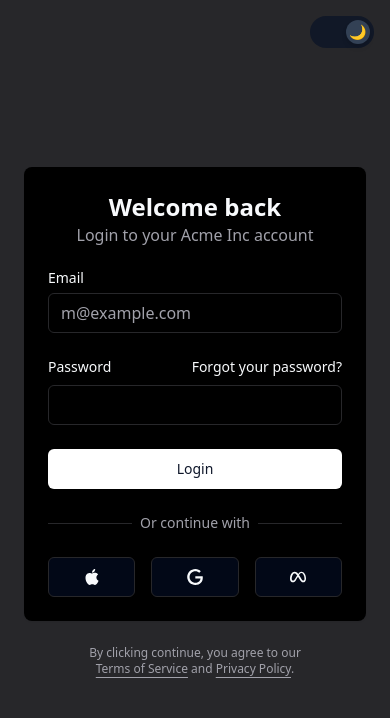
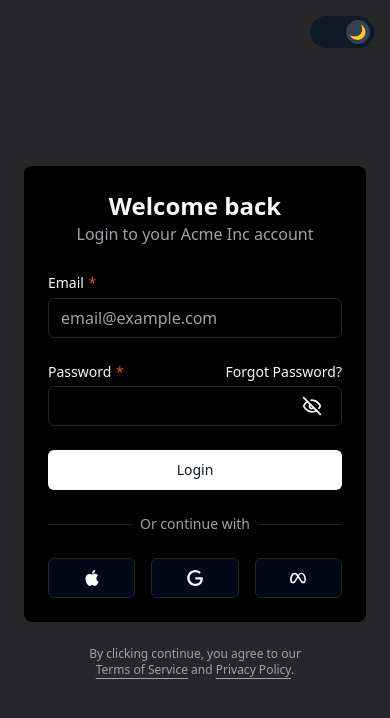
Before and after one commit to agilevisiondev/starter-ui, a React (Vite) app: page /auth/login in a window 390 px wide. Shown: the top 718 px of the page. Built offline with nearby package versions, Linux system fonts and the light colour scheme.

Commit message:
Made login form function using react- hook form and added zod validation

```diff
--- a/src/App.tsx
+++ b/src/App.tsx
@@ -37,7 +37,6 @@ function App() {
           path: "add-course",
           element: <AddCourse />, //? Courses Listing and Add Routes
         },
-
         {
           path: "test",
           element: <Test />, //? Tests Route
--- a/src/components/elements/SimpleFormField.tsx
+++ b/src/components/elements/SimpleFormField.tsx
@@ -1,2 +1,102 @@
 // inputs - text, number, email,
 // options - radio, checkbox, range, select, multiselect
+
+import { FormControl, FormField, FormItem, FormLabel, FormMessage } from "@/components/ui/form";
+import { Input } from "@/components/ui/input";
+import { Eye, EyeOff } from "lucide-react";
+import { useState } from "react";
+import { Link } from "react-router-dom";
+
+interface SimpleFormField {
+  form: any;
+  type: string;
+  name: string;
+  label: string;
+  required?: boolean;
+  disabled?: boolean;
+  className?: string;
+}
+
+export default function SimpleFormField({
+  form,
+  type,
+  name,
+  label,
+  required = false,
+  disabled = false,
+  className,
+}: SimpleFormField) {
+  switch (type) {
+    case "email":
+      return (
+        <FormField
+          control={form.control}
+          name={name}
+          render={({ field }) => (
+            <FormItem>
+              <FormLabel>
+                {label} {required && <Required />}
+              </FormLabel>
+              <FormControl>
+                <Input type={type} {...field} placeholder="email@example.com" />
+              </FormControl>
+              <FormMessage />
+            </FormItem>
+          )}
+        />
+      );
+    case "password":
+      const [visible, setVisible] = useState(false);
+      const iconClass = "self-center w-5 h-5 -ml-10 cursor-pointer";
+      return (
+        <FormField
+          control={form.control}
+          name={name}
+          render={({ field }) => (
+            <FormItem>
+              <div className="flex items-center justify-between">
+                <FormLabel>
+                  {label} {required && <Required />}
+                </FormLabel>
+                <Link to="#" className="text-sm underline-offset-2 hover:underline">
+                  Forgot Password?
+                </Link>
+              </div>
+              <div className="flex">
+                <FormControl>
+                  <Input type={visible ? "text" : "password"} {...field} />
+                </FormControl>
+                {visible ? (
+                  <Eye className={iconClass} onClick={() => setVisible(!visible)} />
+                ) : (
+                  <EyeOff className={iconClass} onClick={() => setVisible(!visible)} />
+                )}
+              </div>
+              <FormMessage />
+            </FormItem>
+          )}
+        />
+      );
+    default:
+      return (
+        <FormField
+          control={form.control}
+          name={name}
+          render={() => (
+            <FormItem>
+              <FormLabel>
+                {label}
+                {required && <Required />}
+              </FormLabel>
+              <FormControl>
+                <Input type="text" />
+              </FormControl>
+              <FormMessage />
+            </FormItem>
+          )}
+        />
+      );
+  }
+}
+
+const Required = () => <span className="ml-px text-red-500">*</span>;
--- a/src/components/login-form.tsx
+++ b/src/components/login-form.tsx
@@ -1,23 +1,46 @@
 import { cn } from "@/lib/utils";
 import { Button } from "@/components/ui/button";
 import { Card, CardContent } from "@/components/ui/card";
-import { Input } from "@/components/ui/input";
-import { Label } from "@/components/ui/label";
 import { Link, useNavigate } from "react-router-dom";
-import LoginPageImage from "@/assets/placeholder.svg"
+import LoginPageImage from "@/assets/placeholder.svg";
+import { z } from "zod";
+import { useForm } from "react-hook-form";
+import { zodResolver } from "@hookform/resolvers/zod";
+import { Form } from "@/components/ui/form";
+import SimpleFormField from "@/components/elements/SimpleFormField";
 
-//TODO @ujjwalSGL  Add types for all the possible props
+const loginFormSchema = z.object({
+  email: z.string().email({ message: "Must be a valid email address" }),
+  password: z.string().min(6, { message: "Password must be 6 or more characters long" }).max(18),
+});
 
-export function LoginForm({
-  className,
-  ...props
-}: React.ComponentProps<"div">) {
+type LoginFormType = z.infer<typeof loginFormSchema>;
+
+//TODO Clean up css
+
+export function LoginForm({ className, ...props }: React.ComponentProps<"div">) {
   const navigate = useNavigate();
+
+  const LoginForm = useForm<LoginFormType>({
+    resolver: zodResolver(loginFormSchema),
+    defaultValues: {
+      email: "",
+      password: "",
+    },
+  });
+
+  function onSubmitLogin(values: LoginFormType) {
+    console.log(values);
+    //TODO Login API Integration function
+    navigate("/");
+  }
+
   return (
     <div className={cn("flex flex-col gap-6", className)} {...props}>
       <Card className="overflow-hidden dark:bg-black">
         <CardContent className="grid p-0 md:grid-cols-2">
-          <form className="p-6 md:p-8">
+          <Form {...LoginForm}>
+            <form className="p-6 md:p-8" onSubmit={LoginForm.handleSubmit(onSubmitLogin)}>
               <div className="flex flex-col gap-6">
                 <div className="flex flex-col items-center text-center">
                   <h1 className="text-2xl font-bold">Welcome back</h1>
@@ -25,36 +48,13 @@ export function LoginForm({
                     Login to your Acme Inc account
                   </p>
                 </div>
-              <div className="grid gap-2">
-                <Label htmlFor="email">Email</Label>
-                <Input
-                  id="email"
-                  type="email"
-                  placeholder="m@example.com"
-                  required
-                />
-              </div>
-              <div className="grid gap-2">
-                <div className="flex items-center">
-                  <Label htmlFor="password">Password</Label>
-                  <a
-                    href="#"
-                    className="ml-auto text-sm underline-offset-2 hover:underline"
-                  >
-                    Forgot your password?
-                  </a>
-                </div>
-                <Input id="password" type="password" required />
-              </div>
-              <Button
-                type="submit"
-                className="w-full dark:bg-white"
-                onClick={() => navigate("/")}
-              >
+                <SimpleFormField form={LoginForm} label="Email" type="email" required name="email" />
+                <SimpleFormField form={LoginForm} label="Password" type="password" required name="password" />
+                <Button type="submit" className="w-full dark:bg-white" onClick={LoginForm.handleSubmit(onSubmitLogin)}>
                   Login
                 </Button>
-              <div className="relative text-center text-sm after:absolute after:inset-0 after:top-1/2 after:z-0 after:flex after:items-center after:border-t after:border-zinc-800">
-                <span className="relative z-10 bg-background px-2 text-muted-foreground dark:text-zinc-400 dark:bg-black">
+                <div className="relative text-sm text-center after:absolute after:inset-0 after:top-1/2 after:z-0 after:flex after:items-center after:border-t after:border-zinc-800">
+                  <span className="relative z-10 px-2 bg-background text-muted-foreground dark:text-zinc-400 dark:bg-black">
                     Or continue with
                   </span>
                 </div>
@@ -87,7 +87,7 @@ export function LoginForm({
                     <span className="sr-only">Login with Meta</span>
                   </Button>
                 </div>
-              {/* <div className="text-center text-sm">
+                {/* <div className="text-sm text-center">
                 Don&apos;t have an account?{" "}
                 <a href="#" className="underline underline-offset-4">
                   Sign up
@@ -95,6 +95,7 @@ export function LoginForm({
               </div> */}
               </div>
             </form>
+          </Form>
           <div className="relative hidden bg-muted md:block">
             <img
               src={LoginPageImage}
@@ -105,8 +106,7 @@ export function LoginForm({
         </CardContent>
       </Card>
       <div className="text-balance text-center text-xs text-muted-foreground [&_a]:underline [&_a]:underline-offset-4 hover:[&_a]:text-primary dark:text-zinc-400">
-        By clicking continue, you agree to our{" "}
-        <Link to="#">Terms of Service</Link> and{" "}
+        By clicking continue, you agree to our <Link to="#">Terms of Service</Link> and{" "}
         <Link to="#">Privacy Policy</Link>.
       </div>
     </div>
--- a/src/components/ui/form.tsx
+++ b/src/components/ui/form.tsx
@@ -1,14 +1,7 @@
 import * as React from "react";
 import * as LabelPrimitive from "@radix-ui/react-label";
 import { Slot } from "@radix-ui/react-slot";
-import {
-  Controller,
-  ControllerProps,
-  FieldPath,
-  FieldValues,
-  FormProvider,
-  useFormContext,
-} from "react-hook-form";
+import { Controller, ControllerProps, FieldPath, FieldValues, FormProvider, useFormContext } from "react-hook-form";
 
 import { cn } from "@/lib/utils";
 import { Label } from "@/components/ui/label";
@@ -17,18 +10,16 @@ const Form = FormProvider;
 
 type FormFieldContextValue<
   TFieldValues extends FieldValues = FieldValues,
-  TName extends FieldPath<TFieldValues> = FieldPath<TFieldValues>
+  TName extends FieldPath<TFieldValues> = FieldPath<TFieldValues>,
 > = {
   name: TName;
 };
 
-const FormFieldContext = React.createContext<FormFieldContextValue>(
-  {} as FormFieldContextValue
-);
+const FormFieldContext = React.createContext<FormFieldContextValue>({} as FormFieldContextValue);
 
 const FormField = <
   TFieldValues extends FieldValues = FieldValues,
-  TName extends FieldPath<TFieldValues> = FieldPath<TFieldValues>
+  TName extends FieldPath<TFieldValues> = FieldPath<TFieldValues>,
 >({
   ...props
 }: ControllerProps<TFieldValues, TName>) => {
@@ -66,22 +57,19 @@ type FormItemContextValue = {
   id: string;
 };
 
-const FormItemContext = React.createContext<FormItemContextValue>(
-  {} as FormItemContextValue
-);
+const FormItemContext = React.createContext<FormItemContextValue>({} as FormItemContextValue);
 
-const FormItem = React.forwardRef<
-  HTMLDivElement,
-  React.HTMLAttributes<HTMLDivElement>
->(({ className, ...props }, ref) => {
+const FormItem = React.forwardRef<HTMLDivElement, React.HTMLAttributes<HTMLDivElement>>(
+  ({ className, ...props }, ref) => {
     const id = React.useId();
 
     return (
       <FormItemContext.Provider value={{ id }}>
-      <div ref={ref} className={cn("space-y-2", className)} {...props} />
+        <div ref={ref} className={cn("space-y-1", className)} {...props} />
       </FormItemContext.Provider>
     );
-});
+  },
+);
 FormItem.displayName = "FormItem";
 
 const FormLabel = React.forwardRef<
@@ -90,61 +78,38 @@ const FormLabel = React.forwardRef<
 >(({ className, ...props }, ref) => {
   const { error, formItemId } = useFormField();
 
-  return (
-    <Label
-      ref={ref}
-      className={cn(error && "text-red-500", className)}
-      htmlFor={formItemId}
-      {...props}
-    />
-  );
+  return <Label ref={ref} className={cn(error && "text-red-500", className)} htmlFor={formItemId} {...props} />;
 });
 FormLabel.displayName = "FormLabel";
 
-const FormControl = React.forwardRef<
-  React.ElementRef<typeof Slot>,
-  React.ComponentPropsWithoutRef<typeof Slot>
->(({ ...props }, ref) => {
-  const { error, formItemId, formDescriptionId, formMessageId } =
-    useFormField();
+const FormControl = React.forwardRef<React.ElementRef<typeof Slot>, React.ComponentPropsWithoutRef<typeof Slot>>(
+  ({ ...props }, ref) => {
+    const { error, formItemId, formDescriptionId, formMessageId } = useFormField();
 
     return (
       <Slot
         ref={ref}
         id={formItemId}
-      aria-describedby={
-        !error
-          ? `${formDescriptionId}`
-          : `${formDescriptionId} ${formMessageId}`
-      }
+        aria-describedby={!error ? `${formDescriptionId}` : `${formDescriptionId} ${formMessageId}`}
         aria-invalid={!!error}
         {...props}
       />
     );
-});
+  },
+);
 FormControl.displayName = "FormControl";
 
-const FormDescription = React.forwardRef<
-  HTMLParagraphElement,
-  React.HTMLAttributes<HTMLParagraphElement>
->(({ className, ...props }, ref) => {
+const FormDescription = React.forwardRef<HTMLParagraphElement, React.HTMLAttributes<HTMLParagraphElement>>(
+  ({ className, ...props }, ref) => {
     const { formDescriptionId } = useFormField();
 
-  return (
-    <p
-      ref={ref}
-      id={formDescriptionId}
-      className={cn("text-sm text-muted-foreground", className)}
-      {...props}
-    />
+    return <p ref={ref} id={formDescriptionId} className={cn("text-sm text-muted-foreground", className)} {...props} />;
+  },
 );
-});
 FormDescription.displayName = "FormDescription";
 
-const FormMessage = React.forwardRef<
-  HTMLParagraphElement,
-  React.HTMLAttributes<HTMLParagraphElement>
->(({ className, children, ...props }, ref) => {
+const FormMessage = React.forwardRef<HTMLParagraphElement, React.HTMLAttributes<HTMLParagraphElement>>(
+  ({ className, children, ...props }, ref) => {
     const { error, formMessageId } = useFormField();
     const body = error ? String(error?.message) : children;
 
@@ -153,25 +118,12 @@ const FormMessage = React.forwardRef<
     }
 
     return (
-    <p
-      ref={ref}
-      id={formMessageId}
-      className={cn("text-sm font-medium text-destructive", className)}
-      {...props}
-    >
+      <p ref={ref} id={formMessageId} className={cn("text-xs font-medium text-destructive", className)} {...props}>
         {body}
       </p>
     );
-});
+  },
+);
 FormMessage.displayName = "FormMessage";
 
-export {
-  useFormField,
-  Form,
-  FormItem,
-  FormLabel,
-  FormControl,
-  FormDescription,
-  FormMessage,
-  FormField,
-};
+export { useFormField, Form, FormItem, FormLabel, FormControl, FormDescription, FormMessage, FormField };
--- a/tailwind.config.js
+++ b/tailwind.config.js
@@ -6,86 +6,85 @@ module.exports = {
   theme: {
     container: {
       center: true,
-  		padding: '2rem',
+      padding: "2rem",
       screens: {
-  			'2xl': '1400px'
-  		}
+        "2xl": "1400px",
+      },
     },
     extend: {
       colors: {
-  			border: 'hsl(var(--border))',
-  			input: 'hsl(var(--input))',
-  			ring: 'hsl(var(--ring))',
-  			background: 'hsl(var(--background))',
-  			foreground: 'hsl(var(--foreground))',
+        border: "hsl(var(--border))",
+        input: "hsl(var(--input))",
+        ring: "hsl(var(--ring))",
+        background: "hsl(var(--background))",
+        foreground: "hsl(var(--foreground))",
         primary: {
-  				DEFAULT: 'hsl(var(--primary))',
-  				foreground: 'hsl(var(--primary-foreground))'
+          DEFAULT: "hsl(var(--primary))",
+          foreground: "hsl(var(--primary-foreground))",
         },
         secondary: {
-  				DEFAULT: 'hsl(var(--secondary))',
-  				foreground: 'hsl(var(--secondary-foreground))'
+          DEFAULT: "hsl(var(--secondary))",
+          foreground: "hsl(var(--secondary-foreground))",
         },
         destructive: {
-  				DEFAULT: 'hsl(var(--destructive))',
-  				foreground: 'hsl(var(--destructive-foreground))'
+          DEFAULT: "hsl(var(--destructive))",
+          foreground: "hsl(var(--destructive-foreground))",
         },
         muted: {
-  				DEFAULT: 'hsl(var(--muted))',
-  				foreground: 'hsl(var(--muted-foreground))'
+          DEFAULT: "hsl(var(--muted))",
+          foreground: "hsl(var(--muted-foreground))",
         },
         accent: {
-  				DEFAULT: 'hsl(var(--accent))',
-  				foreground: 'hsl(var(--accent-foreground))'
+          DEFAULT: "hsl(var(--accent))",
+          foreground: "hsl(var(--accent-foreground))",
         },
         popover: {
-  				DEFAULT: 'hsl(var(--popover))',
-  				foreground: 'hsl(var(--popover-foreground))'
+          DEFAULT: "hsl(var(--popover))",
+          foreground: "hsl(var(--popover-foreground))",
         },
         card: {
-  				DEFAULT: 'hsl(var(--card))',
-  				foreground: 'hsl(var(--card-foreground))'
+          DEFAULT: "hsl(var(--card))",
+          foreground: "hsl(var(--card-foreground))",
         },
         sidebar: {
-  				DEFAULT: 'hsl(var(--sidebar-background))',
-  				foreground: 'hsl(var(--sidebar-foreground))',
-  				primary: 'hsl(var(--sidebar-primary))',
-  				'primary-foreground': 'hsl(var(--sidebar-primary-foreground))',
-  				accent: 'hsl(var(--sidebar-accent))',
-  				'accent-foreground': 'hsl(var(--sidebar-accent-foreground))',
-  				border: 'hsl(var(--sidebar-border))',
-  				ring: 'hsl(var(--sidebar-ring))'
-  			}
+          DEFAULT: "hsl(var(--sidebar-background))",
+          foreground: "hsl(var(--sidebar-foreground))",
+          primary: "hsl(var(--sidebar-primary))",
+          "primary-foreground": "hsl(var(--sidebar-primary-foreground))",
+          accent: "hsl(var(--sidebar-accent))",
+          "accent-foreground": "hsl(var(--sidebar-accent-foreground))",
+          border: "hsl(var(--sidebar-border))",
+          ring: "hsl(var(--sidebar-ring))",
+        },
       },
       borderRadius: {
-  			lg: 'var(--radius)',
-  			md: 'calc(var(--radius) - 2px)',
-  			sm: 'calc(var(--radius) - 4px)'
+        lg: "var(--radius)",
+        md: "calc(var(--radius) - 2px)",
+        sm: "calc(var(--radius) - 4px)",
       },
       keyframes: {
-  			'accordion-down': {
+        "accordion-down": {
           from: {
-  					height: '0'
+            height: "0",
           },
           to: {
-  					height: 'var(--radix-accordion-content-height)'
-  				}
+            height: "var(--radix-accordion-content-height)",
           },
-  			'accordion-up': {
+        },
+        "accordion-up": {
           from: {
-  					height: 'var(--radix-accordion-content-height)'
+            height: "var(--radix-accordion-content-height)",
           },
           to: {
-  					height: '0'
-  				}
-  			}
+            height: "0",
+          },
+        },
       },
       animation: {
-  			'accordion-down': 'accordion-down 0.2s ease-out',
-  			'accordion-up': 'accordion-up 0.2s ease-out'
-  		}
-  	}
+        "accordion-down": "accordion-down 0.2s ease-out",
+        "accordion-up": "accordion-up 0.2s ease-out",
       },
-  plugins: [require("tailwindcss-animate"),require('tailwind-scrollbar'),
-  ],
+    },
+  },
+  plugins: [require("tailwindcss-animate")],
 };
```
Lines whose indentation alone changed are shown as unchanged.
